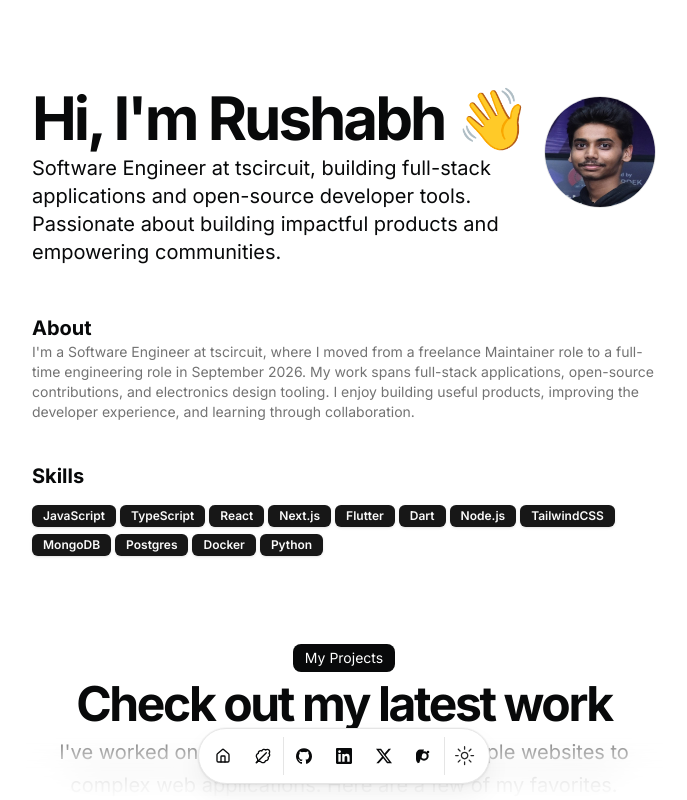
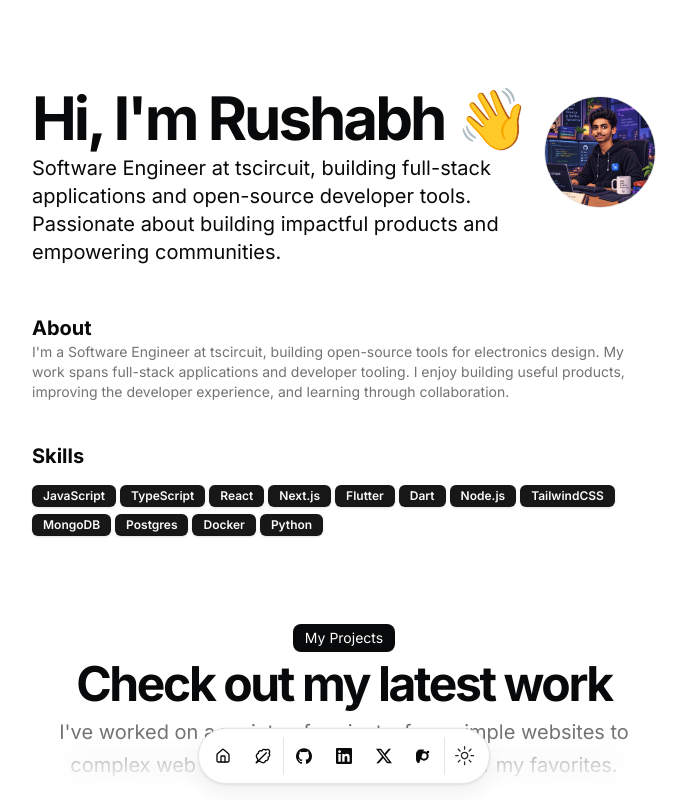
Before and after one commit to rushabhcodes/portfolio, a Next.js app: page / in a window 1280 px wide. Shown: the top 800 px of the page, without its empty margins (296-983 px from the left). Built offline with nearby package versions, Linux system fonts and the light colour scheme.

Commit message:
Update profile image and simplify About section

```diff
--- a/src/data/resume.tsx
+++ b/src/data/resume.tsx
@@ -10,8 +10,8 @@ export const DATA = {
   description:
     "Software Engineer at tscircuit, building full-stack applications and open-source developer tools. Passionate about building impactful products and empowering communities.",
   summary:
-    "I'm a Software Engineer at tscircuit, where I moved from a freelance Maintainer role to a full-time engineering role in September 2026. My work spans full-stack applications, open-source contributions, and electronics design tooling. I enjoy building useful products, improving the developer experience, and learning through collaboration.",
-  avatarUrl: "/me.jpg",
+    "I'm a Software Engineer at tscircuit, building open-source tools for electronics design. My work spans full-stack applications and developer tooling. I enjoy building useful products, improving the developer experience, and learning through collaboration.",
+  avatarUrl: "/profile.png",
   skills: [
     "JavaScript",
     "TypeScript",
```
Also changed, not shown: public/profile.png (added).
